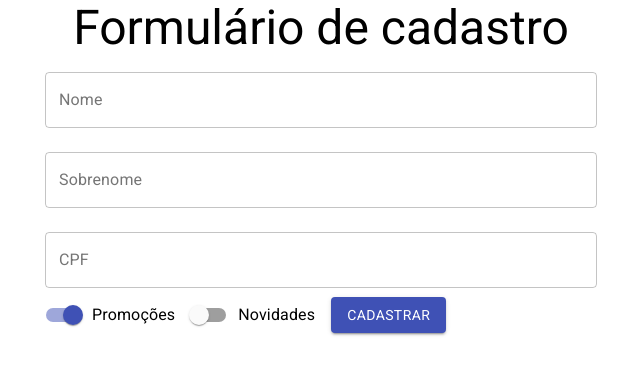
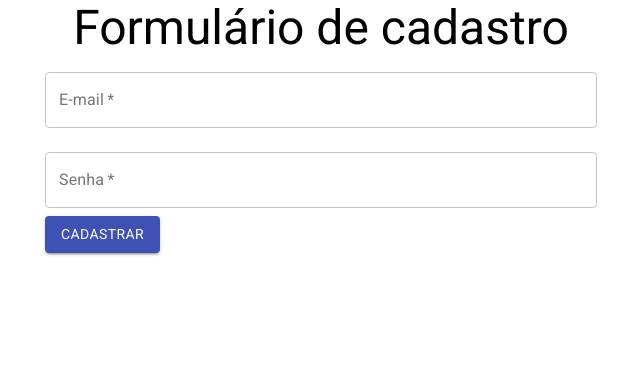
Before and after one commit to hrammos/alura-hooks, a React (Create React App) app: page / in a window 1280 px wide. Shown: the top 374 px of the page, without its empty margins (319-959 px from the left). Built offline with nearby package versions, Linux system fonts and the light colour scheme.

Commit message:
Adicionada função para alterar a etapa

```diff
--- a/src/components/FormularioCadastro/DadosUsuario.tsx
+++ b/src/components/FormularioCadastro/DadosUsuario.tsx
@@ -1,13 +1,17 @@
 import React from 'react'
 import { TextField, Button } from '@material-ui/core'
 
-export const DadosUsuario = () => {
+export const DadosUsuario = ({ aoEnviar }) => {
   return (
-    <form>
+    <form onSubmit={(event) => {
+      event.preventDefault()
+      aoEnviar()
+    }}>
       <TextField
         id="email"
         label="E-mail"
         type="email"
+        required
         variant="outlined"
         margin="normal"
         fullWidth
@@ -17,6 +21,7 @@ export const DadosUsuario = () => {
         id="senha"
         label="Senha"
         type="password"
+        required
         variant="outlined"
         margin="normal"
         fullWidth
--- a/src/components/FormularioCadastro/FormularioCadastro.tsx
+++ b/src/components/FormularioCadastro/FormularioCadastro.tsx
@@ -5,16 +5,18 @@ import { DadosEntrega } from './DadosEntrega'
 import { Typography } from '@material-ui/core'
 
 export const FormularioCadastro = ({ aoEnviar, validarCPF }) => {
-  const [etapaAtual, setEtapaAtual] = useState(1)
+  const [etapaAtual, setEtapaAtual] = useState(0)
+
+  const proximaEtapa = () => setEtapaAtual(etapaAtual + 1)
 
   const formularioAtual = (etapa: number) => {
     switch (etapa) {
       case 0:
-        return <DadosUsuario />
+        return <DadosUsuario aoEnviar={proximaEtapa} />
 
       case 1:
         return <DadosPessoais
-          aoEnviar={aoEnviar}
+          aoEnviar={proximaEtapa}
           validarCPF={validarCPF}
         />
 
```
